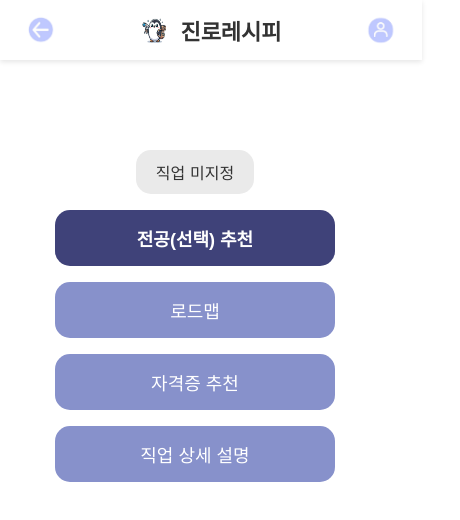
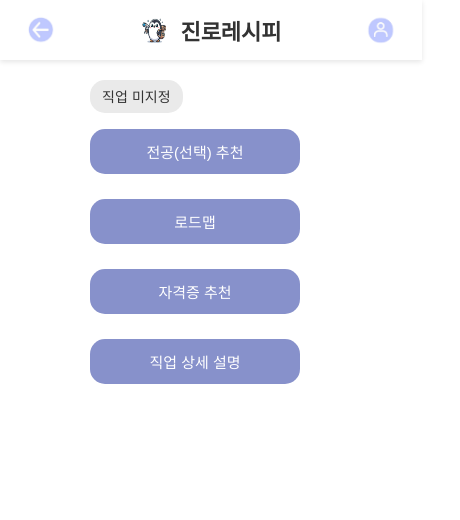
Before and after one commit to Kimeunho0710/graduation-project, a React (Create React App) app in the folder frontend/graduation-project/: page /job-detail in a window 390 px wide. Shown: the top 520 px of the page, 460 px wide, since content can reach past the window. Built offline with nearby package versions, Linux system fonts and the light colour scheme.

Commit message:
화면 사이즈 조정정

```diff
--- a/frontend/graduation-project/src/App.css
+++ b/frontend/graduation-project/src/App.css
@@ -190,13 +190,13 @@ a {
 
 .JobSelect-button {
   background-color: #E8E9F0;
+  font-size: 18px;
   border: none;
   padding: 15px;
   border-radius: 15px;
-  font-size: 18px;
-  cursor: pointer;
   text-align: center;
   width: 100%;
+  cursor: pointer;
 }
 
 .JobSelect-button:hover {
@@ -204,6 +204,7 @@ a {
   font-weight: bold;
 }
 
+/* 폰 화면 사이즈 */
 @media (max-width: 600px) {
   .JobSelectPage {
     padding: 10px;
--- a/frontend/graduation-project/src/pages-css/JobDetailPage.css
+++ b/frontend/graduation-project/src/pages-css/JobDetailPage.css
@@ -1,9 +1,17 @@
 .JobDetailPage {
+  max-width: 500px; /* 콘텐츠 최대 너비 */
+  margin: 0 auto; /* 화면 가운데 정렬 */
+  padding: 20px;
   display: flex;
   flex-direction: column;
   align-items: center;
-    padding: 80px 20px 20px;
-    gap: 16px;
+}
+
+.JobDetail-top {
+  width: 100%;
+  display: flex;
+  justify-content: flex-start;
+  margin-bottom: 20px;
 }
 
 /* 선택된 직업명 박스 (길이 자동 조정) */
@@ -19,20 +27,56 @@
   text-align: center;
 }
 
+.ButtonList {
+  display: flex;
+  flex-direction: column;
+  gap: 25px;
+  width: 100%;
+  padding: 0 16px;
+}
+
 /* 버튼 스타일 */
 .JobDetailButton {
   background-color: #8791CB;
   color: white;
   font-size: 18px;
-    padding: 15px 25px;
   border: none;
+  padding: 20px;
   border-radius: 15px;
-    width: 80%;
-    max-width: 400px;
+  text-align: center;
+  width: 100%;
   cursor: pointer;
 }
 
-  .JobDetailButton.dark {
+.JobDetailButton:hover {
   background-color: #3F4279;
   font-weight: bold;
 }
+
+/* 폰 화면 사이즈 */
+@media (max-width: 600px) {
+  .JobDetailPage {
+    padding: 10px;
+  }
+
+  .JobDetail-top {
+   margin-bottom: 16px;
+    margin-left: 160px;
+  }
+
+  .SelectedJob {
+    font-size: 14px;
+    padding: 6px 12px;
+  }
+
+  .ButtonList {
+    gap: 25px;
+    padding: 0 80px;
+    box-sizing: border-box;
+  }
+
+  .JobDetailButton {
+    font-size: 15px;
+    padding: 12px;
+  }
+}
--- a/frontend/graduation-project/src/pages/JobDetailPage.js
+++ b/frontend/graduation-project/src/pages/JobDetailPage.js
@@ -1,4 +1,3 @@
-// pages/JobDetailPage.js
 import React from 'react';
 import { useLocation } from 'react-router-dom';
 import '../pages-css/JobDetailPage.css'; // CSS 파일 import
@@ -9,14 +8,17 @@ function JobDetailPage() {
 
   return (
     <div className="JobDetailPage">
-      {/* 선택된 직업명 표시 (길이 자동 대응) */}
-      <div className="SelectedJob">{selectedJob}</div>
+      <div className="JobDetail-top">
+        <div className="SelectedJob">{selectedJob}</div>
+      </div>
 
       {/* 버튼 리스트 */}
-      <button className="JobDetailButton dark">전공(선택) 추천</button>
-      <button className="JobDetailButton">로드맵</button>
-      <button className="JobDetailButton">자격증 추천</button>
-      <button className="JobDetailButton">직업 상세 설명</button>
+      <div className="ButtonList">
+        <button className="JobDetailButton">전공(선택) 추천</button>
+        <button className="JobDetailButton">로드맵</button>
+        <button className="JobDetailButton">자격증 추천</button>
+        <button className="JobDetailButton">직업 상세 설명</button>
+      </div>
     </div>
   );
 }
```
Lines whose indentation alone changed are shown as unchanged.
